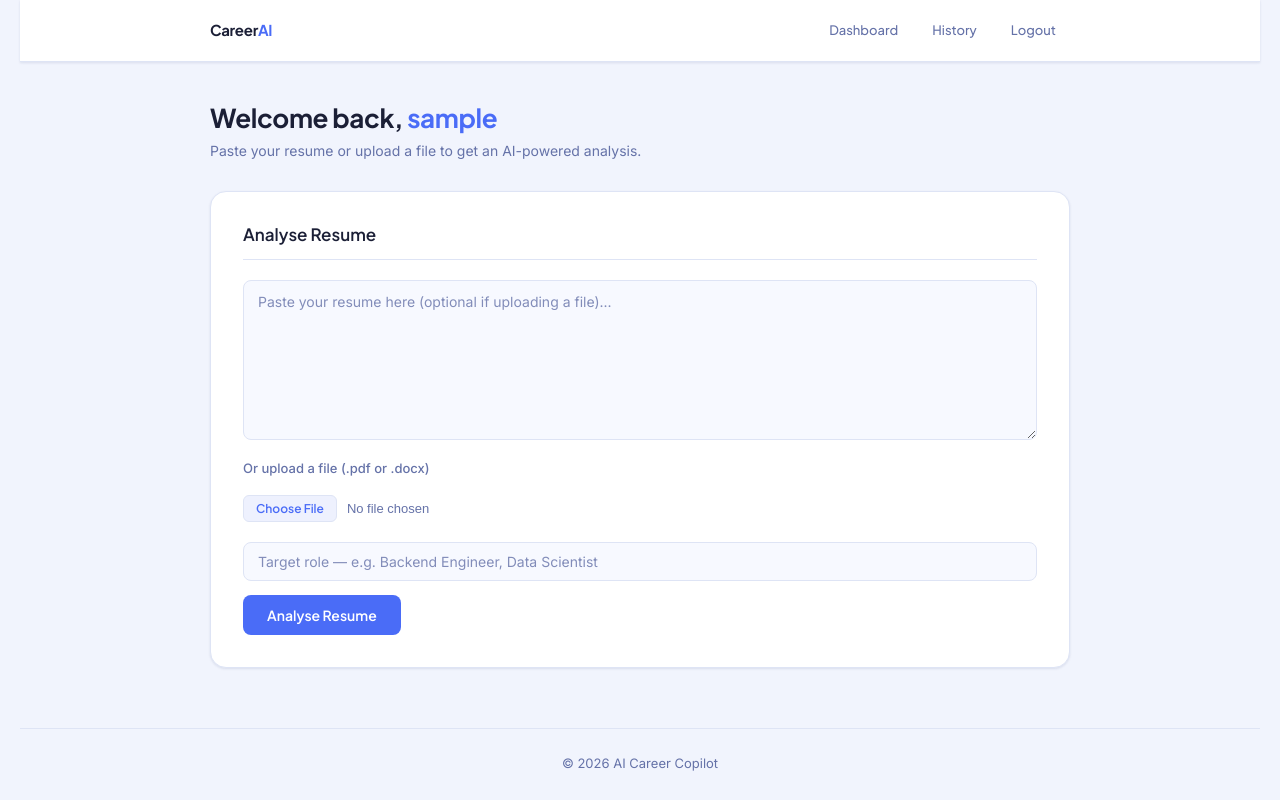
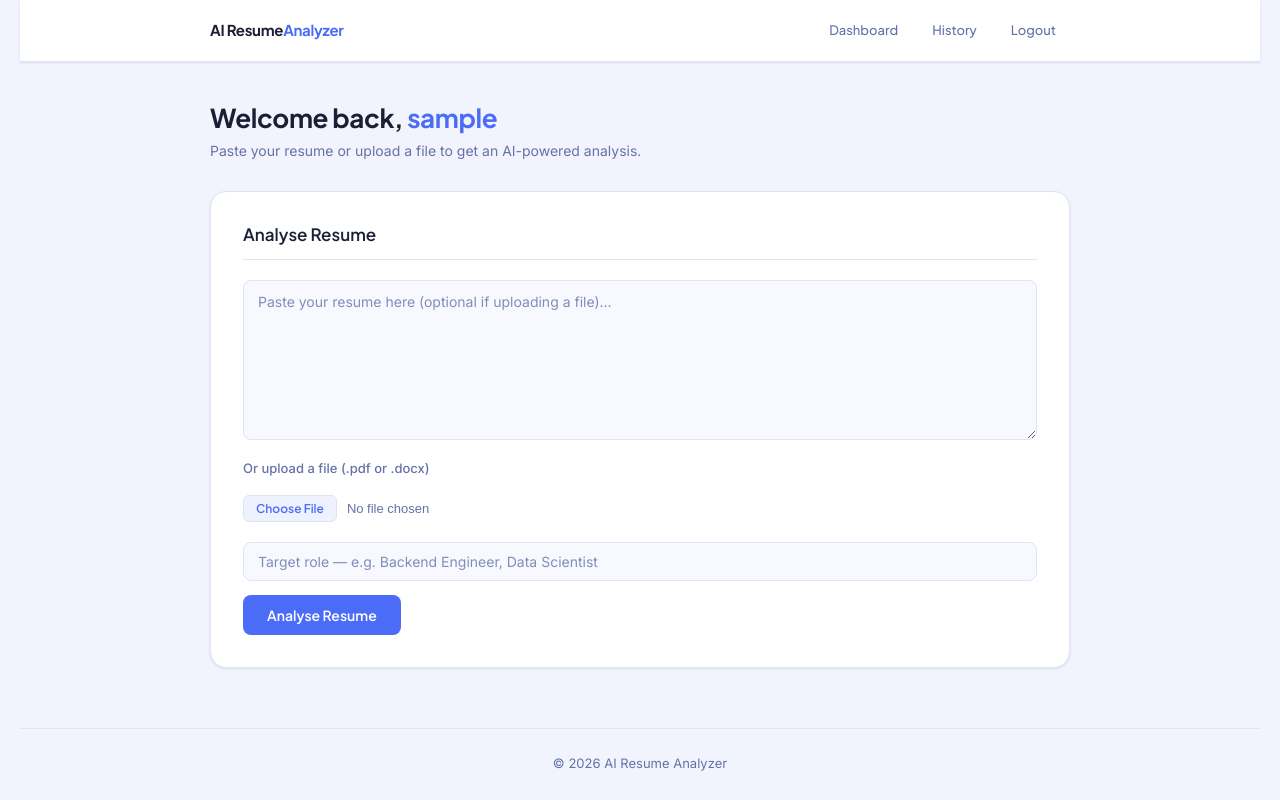
Before and after one commit to AtharvaJ20/AI-Resume-Analyzer, a Flask app: page /dashboard in a window 1280 px wide. Run offline with Flask 3, Linux system fonts and the light colour scheme; the visitor is signed in with stand-in values (Sample User, id 1).

Commit message:
Rename to AI Resume Analyzer everywhere

```diff
--- a/templates/base.html
+++ b/templates/base.html
@@ -3,13 +3,13 @@
 <head>
     <meta charset="UTF-8">
     <meta name="viewport" content="width=device-width, initial-scale=1.0">
-    <title>AI Career Copilot</title>
+    <title>AI Resume Analyzer</title>
     <link rel="stylesheet" href="{{ url_for('static', filename='style.css') }}">
 </head>
 <body>
     <header>
         <div class="container">
-            <span class="brand">Career<span>AI</span></span>
+            <span class="brand">AI Resume<span>Analyzer</span></span>
             {% if session.get("user") %}
             <nav>
                 <a href="/dashboard">Dashboard</a>
@@ -23,7 +23,7 @@
         {% block content %}{% endblock %}
     </main>
     <footer>
-        <p>&copy; 2026 AI Career Copilot</p>
+        <p>&copy; 2026 AI Resume Analyzer</p>
     </footer>
 </body>
 </html>
```
Also changed, not shown: README.md.
